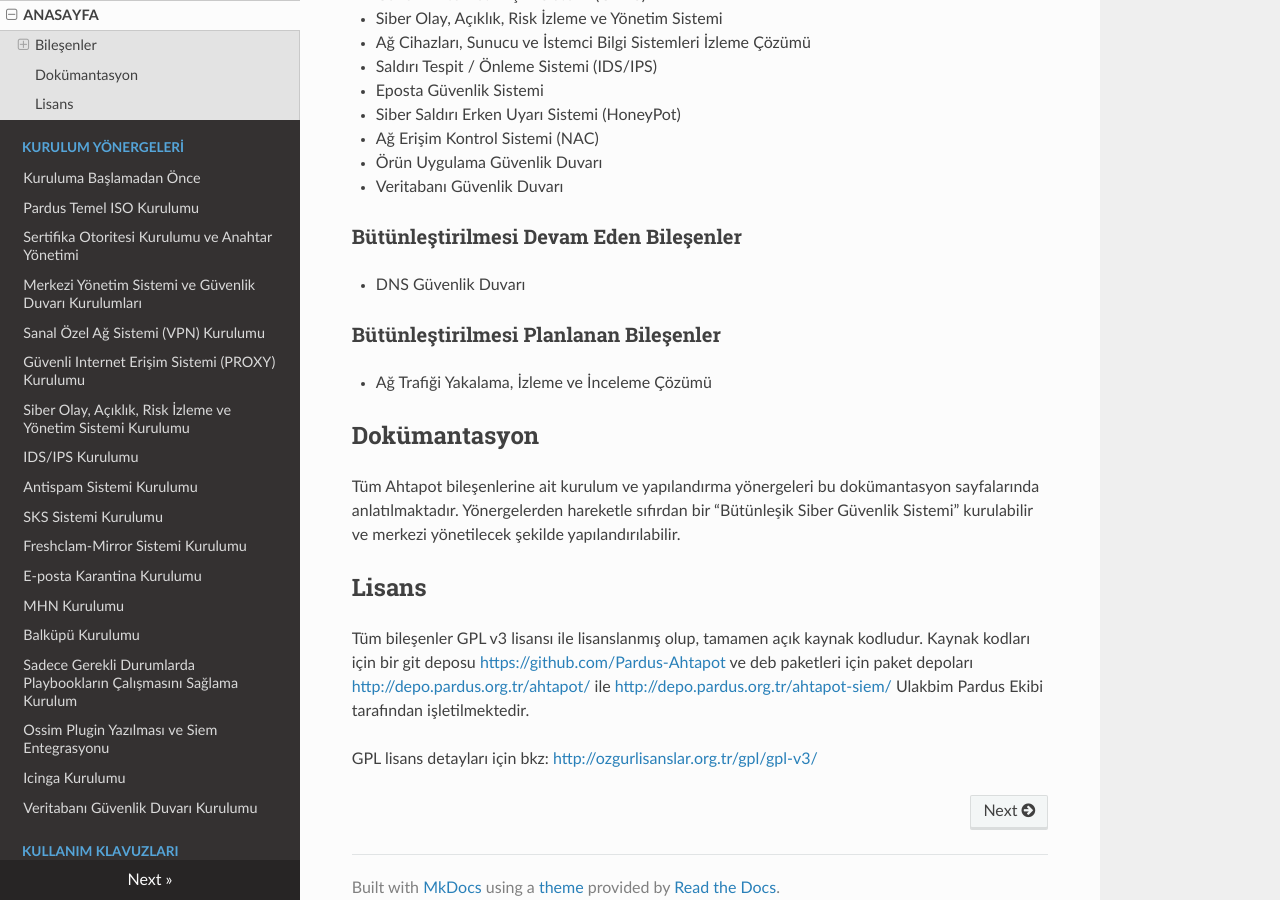
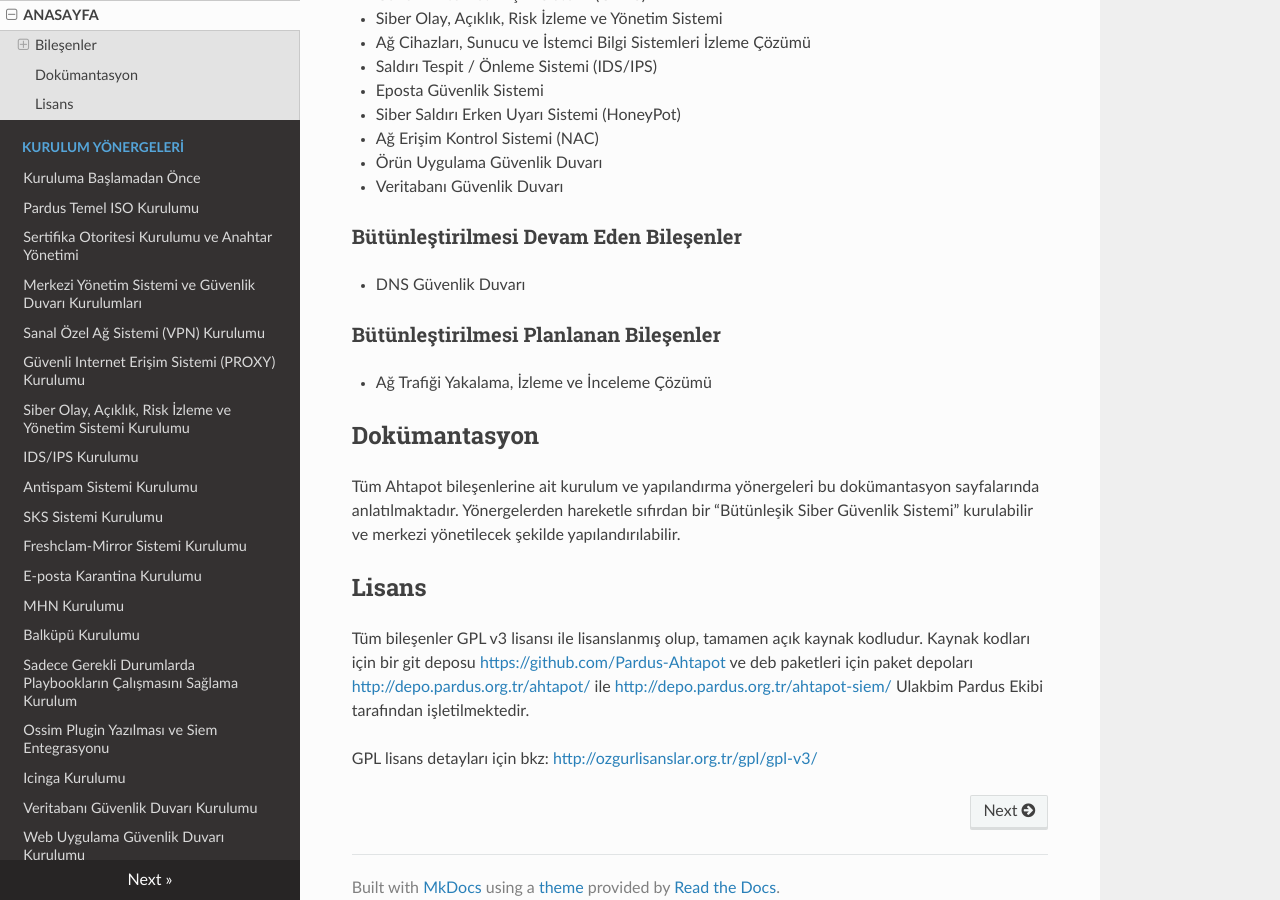
Before and after one commit to Pardus-Ahtapot/Dokumanlar, an MkDocs documentation site: the page built from docs/index.md, in a window 1280 px wide and 900 px high, scrolled down 571 px. Built offline with MkDocs 1.6.1, drawn with Linux system fonts in a browser that asks for light colours; nearby versions of some CDN libraries; old or Windows-style settings are respelled for this version of MkDocs.

Commit message:
menu duzenlendi

```diff
--- a/mkdocs.yml
+++ b/mkdocs.yml
@@ -20,6 +20,7 @@ pages:
     - 'Ossim Plugin Yazılması ve Siem Entegrasyonu': 'kurulum-yonergeleri/ossim-siem-plugin-kurulum-yapilandirmasi.md'
     - 'Icinga Kurulumu': 'kurulum-yonergeleri/icinga-kurulum.md'
     - 'Veritabanı Güvenlik Duvarı Kurulumu': 'kurulum-yonergeleri/veritabani-guvenlik-duvari-kurulumu.md'
+    - 'Web Uygulama Güvenlik Duvarı Kurulumu': 'kurulum-yonergeleri/web-uygulama-guvenlik-duvari-kurulumu.md'
 - "KULLANIM KLAVUZLARI":
     - 'Güvenlik Duvarı Yönetim Sistemi Kullanımı': 'kullanim-klavuzlari/gdys-kullanim.md'
     - 'Geçici Kural Tanımlama Sistemi Kullanımı': 'kullanim-klavuzlari/gkts-kullanim.md'
@@ -50,6 +51,8 @@ pages:
     - 'DDOSMON Kullanımı': 'kullanim-klavuzlari/ddosmon.md'
     - 'Icinga Kullanımı': 'kullanim-klavuzlari/icinga-kullanim.md'
     - 'Veritabanı Güvenlik Duvarı Kullanımı': 'kullanim-klavuzlari/veritabani-guvenlik-duvari-kullanim.md'
+    - 'Web Uygulama Güvenlik Duvarı Kullanımı': 'kullanim-klavuzlari/web-uygulama-guvenlik-duvari-kullanimi.md'
+
 - "DIZAYN":
     - 'Merkezi Yönetim Sistemi': 'dizayn/merkezi-yonetim-sistemi.md'
     - 'Merkezi Güvenlik Duvarı Yönetim Sistemi Kontrol Paneli': 'dizayn/merkezi-guvenlik-duvari-yonetim-sistemi-kontrol-paneli.md'
```
